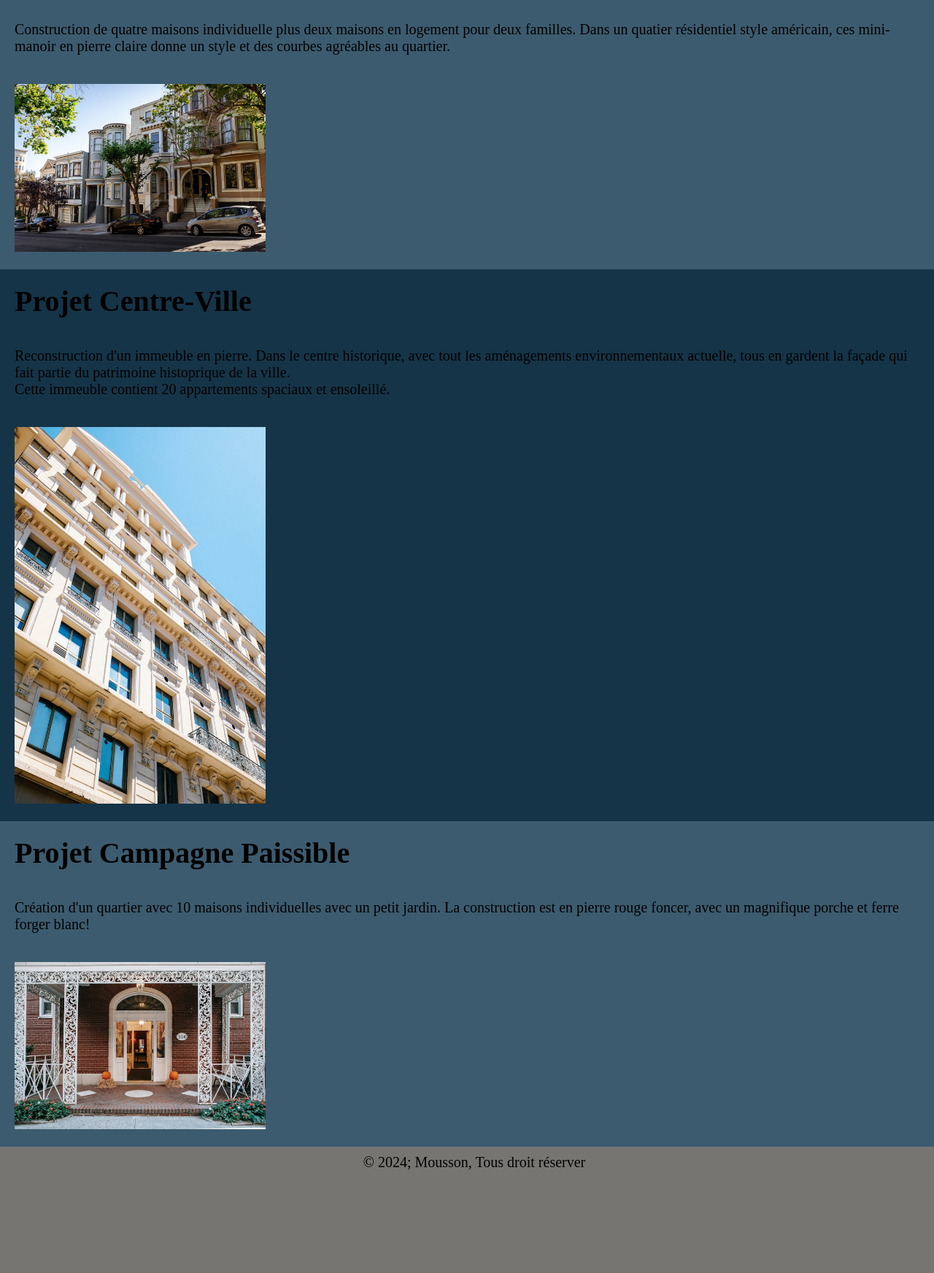
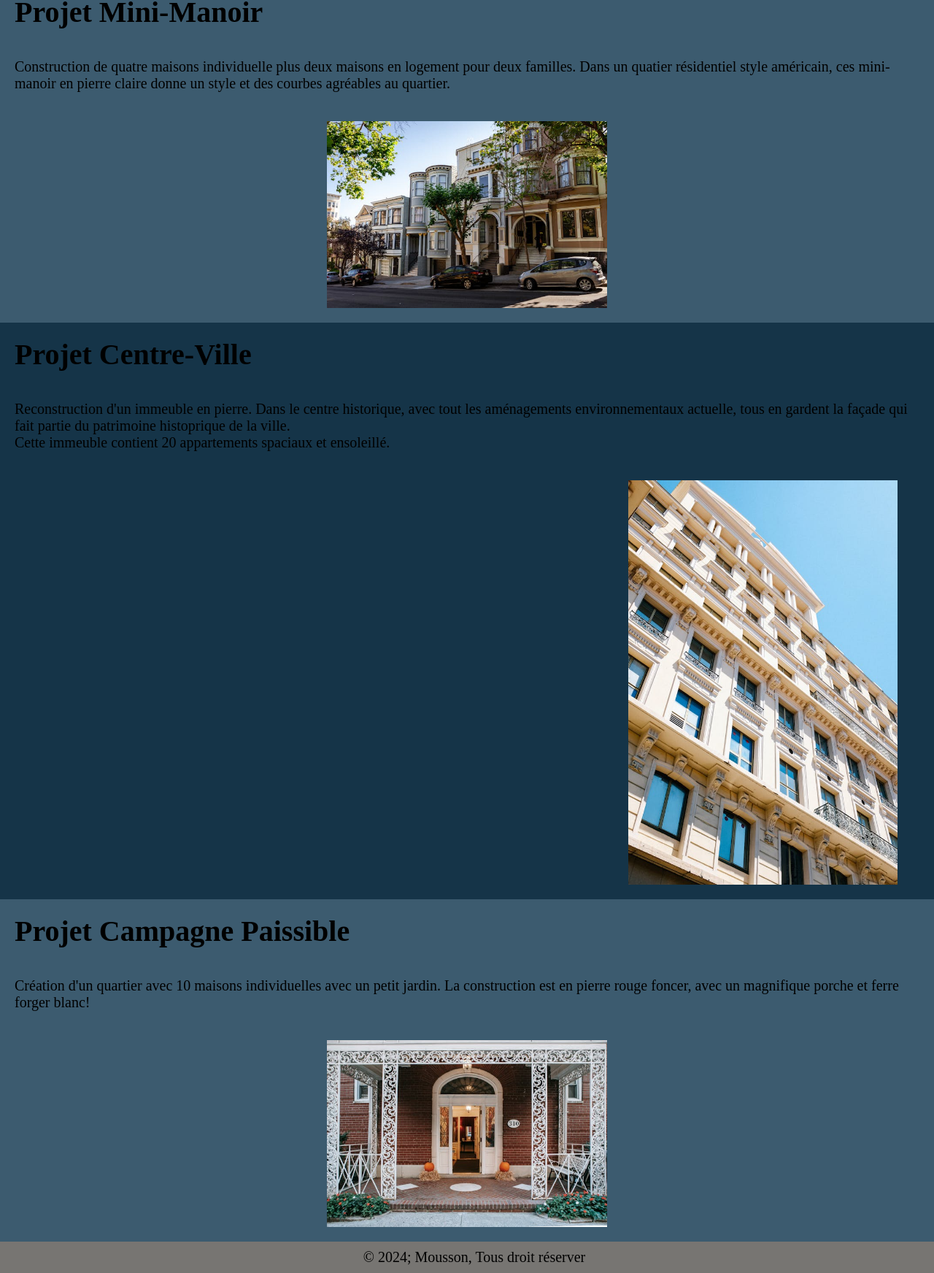
Before and after one commit to marie-josee67/Mousson, a plain HTML site: page Produit.html in a window 1280 px wide. Shown: the part 845-2589 px from the top of the page at 73% size. Before the commit the page ends 2459 px from the top, so only its background shows below. Drawn offline with Linux system fonts and the light colour scheme.

Commit message:
Soultion au problème des possition de images sur tous le site.

```diff
--- a/Produit.html
+++ b/Produit.html
@@ -25,25 +25,33 @@
         <section class="projetImpair">
             <h2>Projet proche du passé </h2>
             <p> Contruction de quatre maisons individuelle dans un secteur d'une ancienne usine. l'architecture à été penser pour se fondre dans l'environnement présent avant les travaux.</p>
-            <img src="./img/logement_1.jpg" alt="Façade d'une maison en pierre rouge">
+            <div class="imageGauche">
+                <img src="./img/logement_1.jpg" alt="Façade d'une maison en pierre rouge">
+            </div>
         </section>
 
         <section class="projetPair">
             <h2>Projet mini-manoir</h2>
             <p>Construction de quatre maisons individuelle plus deux maisons en logement pour deux familles. Dans un quatier résidentiel style américain, ces mini-manoir en pierre claire donne un style et des courbes agréables au quartier. </p>
-            <img src="./img/logement_2.jpg" alt="Maison style mini manoir américain">
+            <div class="image">
+                <img src="./img/logement_2.jpg" alt="Maison style mini manoir américain">
+            </div>
         </section>
 
         <section class="projetImpair">
             <h2>Projet centre-ville</h2>
             <p>Reconstruction d'un immeuble en pierre. Dans le centre historique, avec tout les aménagements environnementaux actuelle, tous en gardent la façade qui fait partie du patrimoine histoprique de la ville.<br> Cette immeuble contient 20 appartements spaciaux et ensoleillé.</p>
-            <img src="./img/logement_3.jpg" alt="Immeuble en pierre">
+            <div class="imageDroite">
+                <img src="./img/logement_3.jpg" alt="Immeuble en pierre">
+            </div>
         </section>
 
         <section class="projetPair" >
             <h2>projet campagne paissible</h2>
             <p> Création d'un quartier avec 10 maisons individuelles avec un petit jardin. La construction est en pierre rouge foncer, avec un magnifique porche et ferre forger blanc!</p>
-            <img src="./img/logement_4.jpg" alt=" porche d'une maison en pierre rouge">
+            <div class="image">
+                <img src="./img/logement_4.jpg" alt=" porche d'une maison en pierre rouge">
+            </div>
         </section>
     </main>
 
--- a/style.css
+++ b/style.css
@@ -43,8 +43,24 @@ li a {
 
 img{
     width: 30%;
-    padding: 20px;
+    padding: 20px 0;
     /*border: 2px solid red;*/
+}
+
+.image{
+    display: flex;
+    justify-content: center;
+    /*border: 2px solid aliceblue;*/
+}
+
+.imageGauche{
+    padding-left: 20px;
+}
+
+.imageDroite{
+    display: flex;
+    justify-content: end; /* à droite */
+    padding-right: 50px;
 }
 
 h1{
@@ -88,6 +104,7 @@ footer{
 }
 
 .action{
+    text-align: center;
     width: 100%;
     background-color: var(--color_fond);
 
@@ -117,6 +134,10 @@ figcaption{
     font-style: italic;
 }
 
+.auCentre{
+    text-align: center;
+}
+
 /* ****************************** Produits *************************** */
 
 .projetImpair{
```
Also changed, not shown: APropos.html (+8 -6 lines), index.html (+6 -2 lines).
